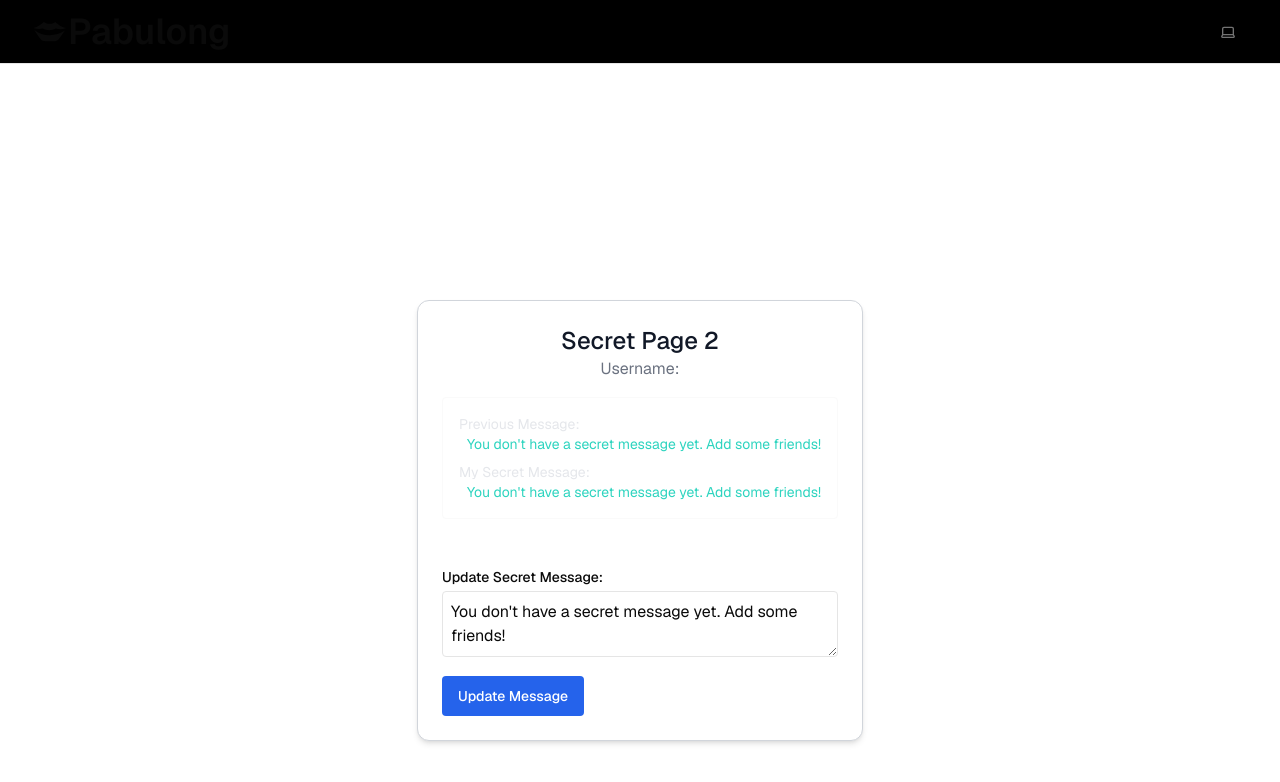
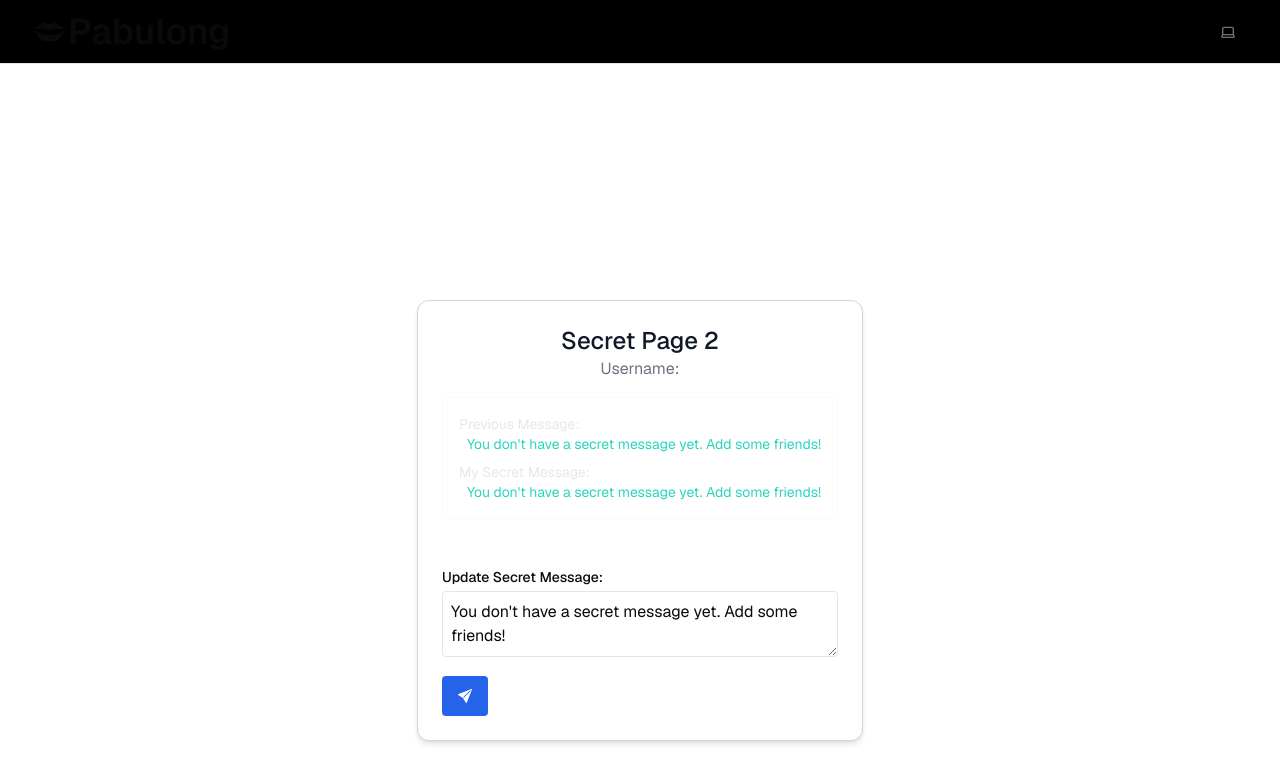
Before and after one commit to jerwintuchi/pabulong, a Next.js app: page /secret-page-2 in a window 1280 px wide. Shown: the top 782 px of the page. Built offline with nearby package versions, Linux system fonts and the light colour scheme; no server answers.

Commit message:
ui: update button changed to icon

```diff
--- a/app/(dashboard)/(routes)/secret-page-2/page.tsx
+++ b/app/(dashboard)/(routes)/secret-page-2/page.tsx
@@ -1,11 +1,11 @@
 "use client";
 
-import React, { useEffect, useState } from "react";
 import { useUser } from "@/contexts/UserContext";
-import { getSecretMessage, updateSecretMessage } from "@/utils/queries/queryDefinitions";
+import { updateSecretMessage } from "@/utils/queries/queryDefinitions";
 import { useActionState } from "react";
 import { SubmitButton } from "@/components/buttons/submit-button";
 import SecretMessage from "@/components/SecretMessage";
+import { BsFillSendFill } from "react-icons/bs";
 
 const SecretPage2 = () => {
   const { user, dispatch, loading } = useUser();
@@ -37,8 +37,8 @@ const SecretPage2 = () => {
           className="w-full p-2 border rounded mt-1"
           required
         />
-        <SubmitButton className="mt-3 bg-blue-600 text-white py-2 px-4 rounded">
-          {secretMessage ? "Update Message" : "Add Message"}
+        <SubmitButton className="mt-3 bg-blue-600 text-white py-2 px-4 rounded-sm">
+          {secretMessage ? <BsFillSendFill /> : "Add Message"}
         </SubmitButton>
       </form>
 
```
